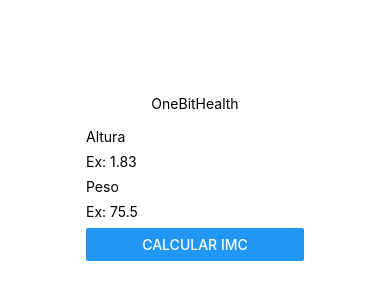
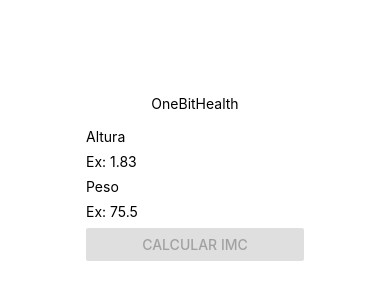
Before and after one commit to jmarc00s/my-first-react-native-app, a React Native app: screen / in a window 390 px wide. Shown: the part 236-536 px from the top of the page. Built offline with nearby package versions, Linux system fonts and the light colour scheme.

Commit message:
Add disable when form is empty

```diff
--- a/src/components/Form/index.js
+++ b/src/components/Form/index.js
@@ -11,6 +11,7 @@
   const [imc, setImc] = useState(0);
 
   const resetForm = () => setForm({ height: "", weight: "" });
+  const disableSubmit = !form.height.length || !form.weight.length;
 
   const handleImcCalculation = () => {
     const heightSquared = +form.height * +form.height;
@@ -39,7 +40,11 @@
           placeholder="Ex: 75.5"
           keyboardType="numeric"
         />
-        <Button onPress={handleImcCalculation} title="Calcular IMC" />
+        <Button
+          disabled={disableSubmit}
+          onPress={handleImcCalculation}
+          title="Calcular IMC"
+        />
       </View>
 
       {!!imc && <Imc message="IMC" imc={imc} />}
```
